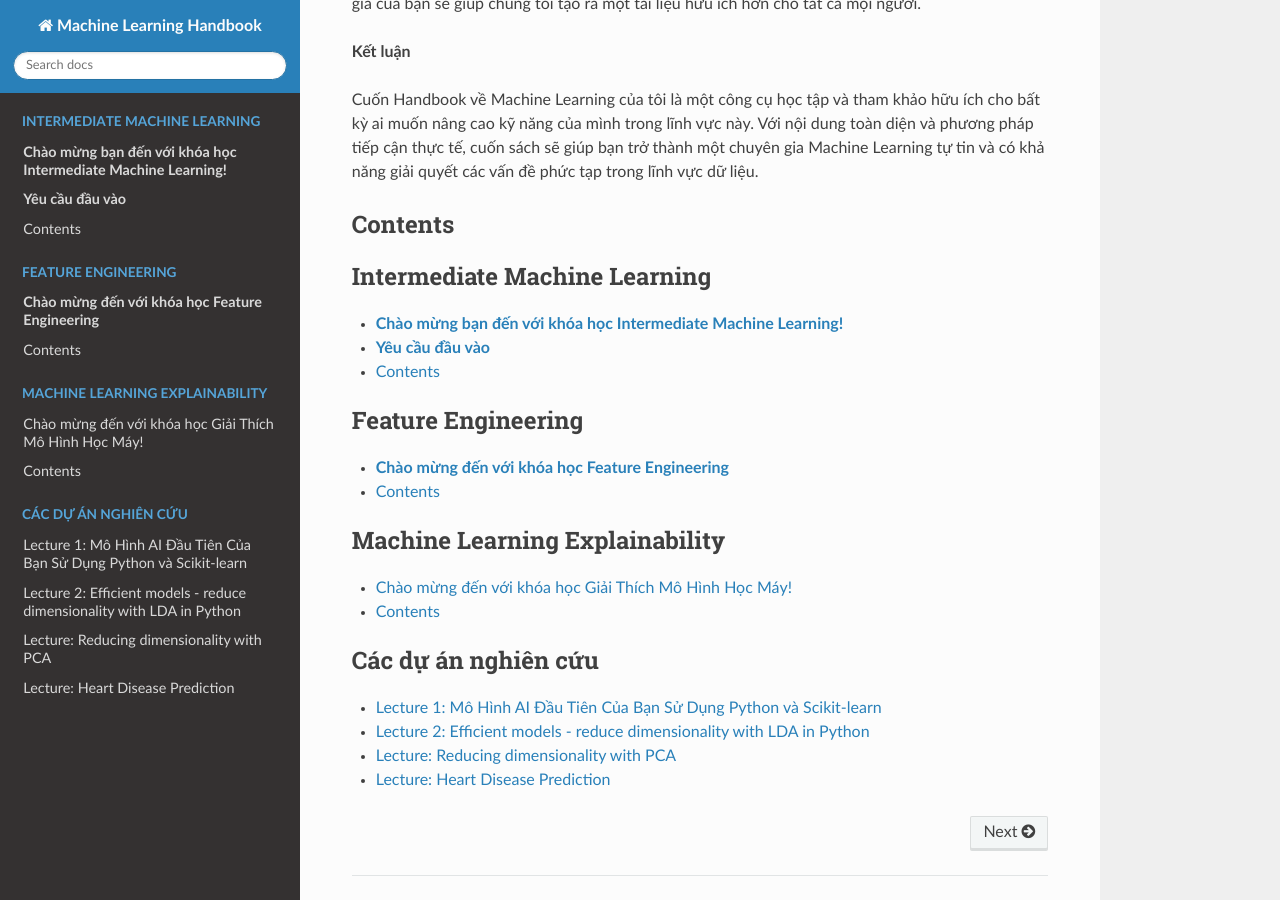
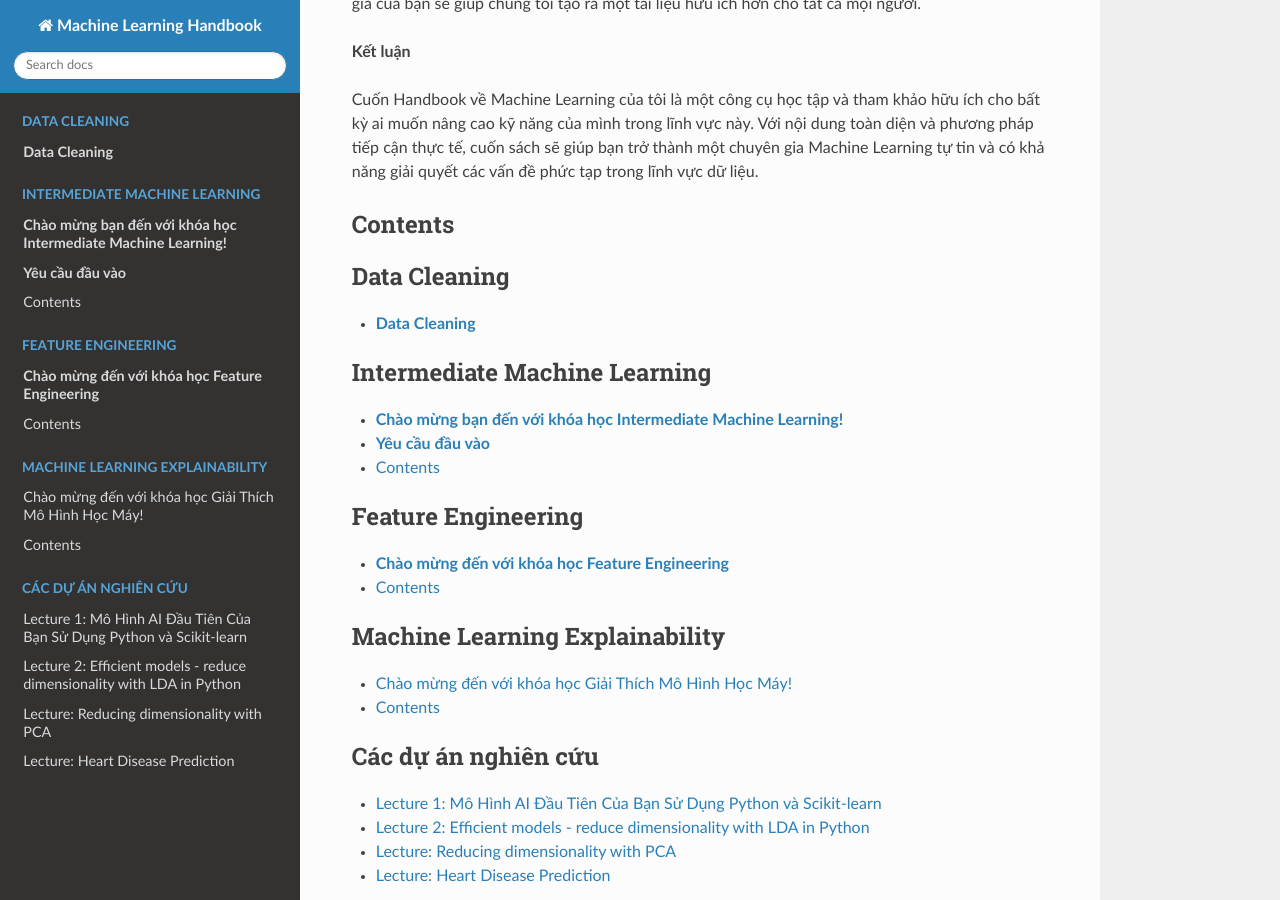
Before and after one commit to phambinh0826/ML1, a Sphinx documentation site: the page built from docs/source/index.rst, in a window 1280 px wide and 900 px high, scrolled down 912 px. Built offline with Sphinx 7.4.7 and the Read the Docs theme 3.1.0, drawn with Linux system fonts in a browser that asks for light colours; pages that are not in the unit, such as notebooks, are missing from menus.

Commit message:
Update index.rst

```diff
--- a/docs/source/index.rst
+++ b/docs/source/index.rst
@@ -33,6 +33,12 @@ Contents
 --------
 .. toctree::
    :maxdepth: 1
+   :caption: Data Cleaning
+
+   Data Cleaning/index.rst
+
+.. toctree::
+   :maxdepth: 1
    :caption: Intermediate Machine Learning
 
    Intermediate-ML/index.rst
```
